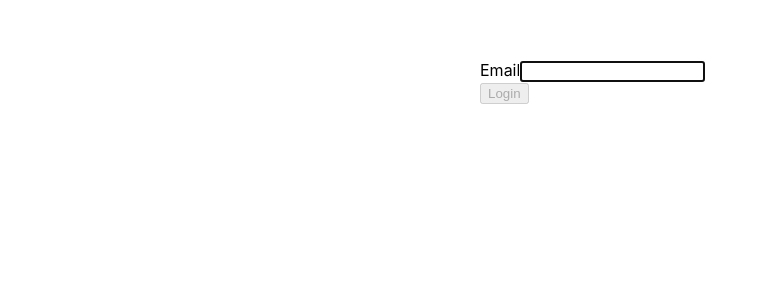
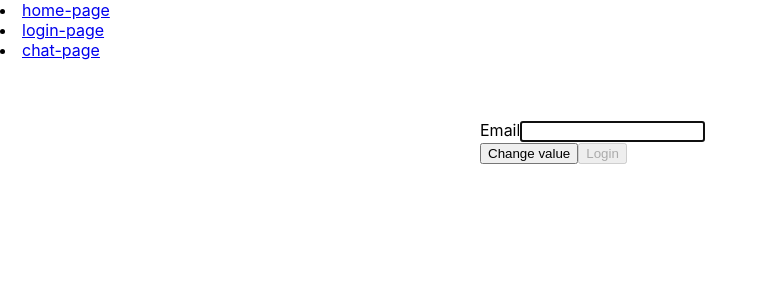
Before and after one commit to sharpk1/chat-ui, a React (Create React App) app: page /login in a window 1280 px wide. Shown: the top 300 px of the page, without its empty margins (0-768 px from the left). Built offline with nearby package versions, Linux system fonts and the light colour scheme.

Commit message:
adding context to pass data throughout components

```diff
--- a/src/App.js
+++ b/src/App.js
@@ -1,18 +1,37 @@
-import './App.css';
-import {BrowserRouter as Router, Route, Switch} from 'react-router-dom';
-import Home from './components/Home';
-import Login from './components/Login';
+import "./App.css";
+import { BrowserRouter as Router, Route, Switch, Link } from "react-router-dom";
+import Home from "./components/Home";
+import Login from "./components/Login";
+import { UserContext } from "./UserContext";
+import { useMemo, useState } from "react";
+import Chatroom from "./components/Chatroom";
 
 function App() {
+  const [user, setUser] = useState(null);
+
+  const value = useMemo(() => ({user, setUser}), [user, setUser]);
+
   return (
-
+    <>
     <Router>
+    <li>
+          <Link to="/">home-page</Link>
+        </li>
+    <li>
+          <Link to="/login">login-page</Link>
+        </li>
+        <li>
+        <Link to="/chatroom">chat-page</Link>
+        </li>
       <Switch>
-      <Route exact path='/' component={Home} />
-      <Route exact path='/login' component={Login} />
+        <UserContext.Provider value={value}>
+          <Route exact path="/" component={Home} />
+          <Route exact path="/login" component={Login} />
+          <Route exact path="/chatroom" component={Chatroom} />
+        </UserContext.Provider>
       </Switch>
-
     </Router>
+    </>
   );
 }
 
--- /dev/null
+++ b/src/UserContext.js
@@ -0,0 +1,3 @@
+import {createContext} from 'react';
+
+export const UserContext = createContext(null);
--- /dev/null
+++ b/src/components/Chatroom.js
@@ -0,0 +1,9 @@
+import React, { useContext } from "react";
+import { UserContext } from "../UserContext";
+
+const Chatroom = () => {
+  const { user, setUser } = useContext(UserContext);
+  return <>{user}</>;
+};
+
+export default Chatroom;
--- a/src/components/Home.js
+++ b/src/components/Home.js
@@ -1,10 +1,24 @@
+import { useContext } from "react";
+import { UserContext } from "../UserContext";
+import { Link } from 'react-router-dom';
+
 const Home = () => {
+  const {user, setUser} = useContext(UserContext);
   return (
     <div className="App">
       <header className="App-header">
         <p>
           Edit <code>src/App.js</code> and save to reload.
         </p>
+        <div>
+          {user}
+        </div>
+        <li>
+          <Link to="/login">login-page</Link>
+        </li>
+        <li>
+        <Link to="/chatroom">chat-page</Link>
+        </li>
         <a
           className="App-link"
           href="https://reactjs.org"
--- a/src/components/Login.js
+++ b/src/components/Login.js
@@ -6,14 +6,16 @@
 
 // export default Login;
 
-import React, { useState } from "react";
+import React, { useContext, useState } from "react";
 import Form from "react-bootstrap/Form";
 import Button from "react-bootstrap/Button";
 import "../Login.css";
+import { UserContext } from "../UserContext";
 
 export default function Login() {
   const [email, setEmail] = useState("");
   const [password, setPassword] = useState("");
+  const {user, setUser} = useContext(UserContext);
 
   function validateForm() {
     // return email.length > 0 && password.length > 0;
@@ -44,6 +46,8 @@ export default function Login() {
             onChange={(e) => setPassword(e.target.value)}
           />
         </Form.Group> */}
+        <div>{user}</div>
+        <Button onClick={() => setUser(email)}>Change value</Button>
         <Button block size="lg" type="submit" disabled={!validateForm()}>
           Login
         </Button>
```
Also changed, not shown: src/todo.txt.
